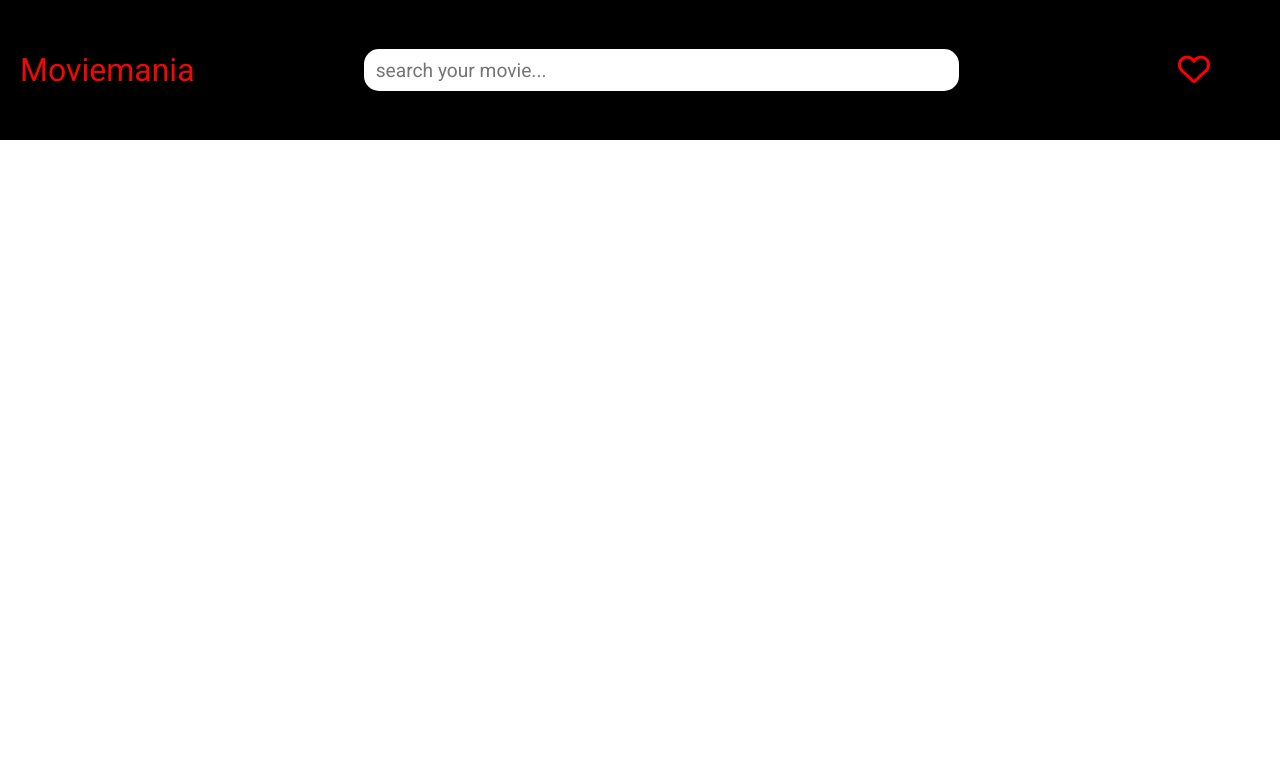
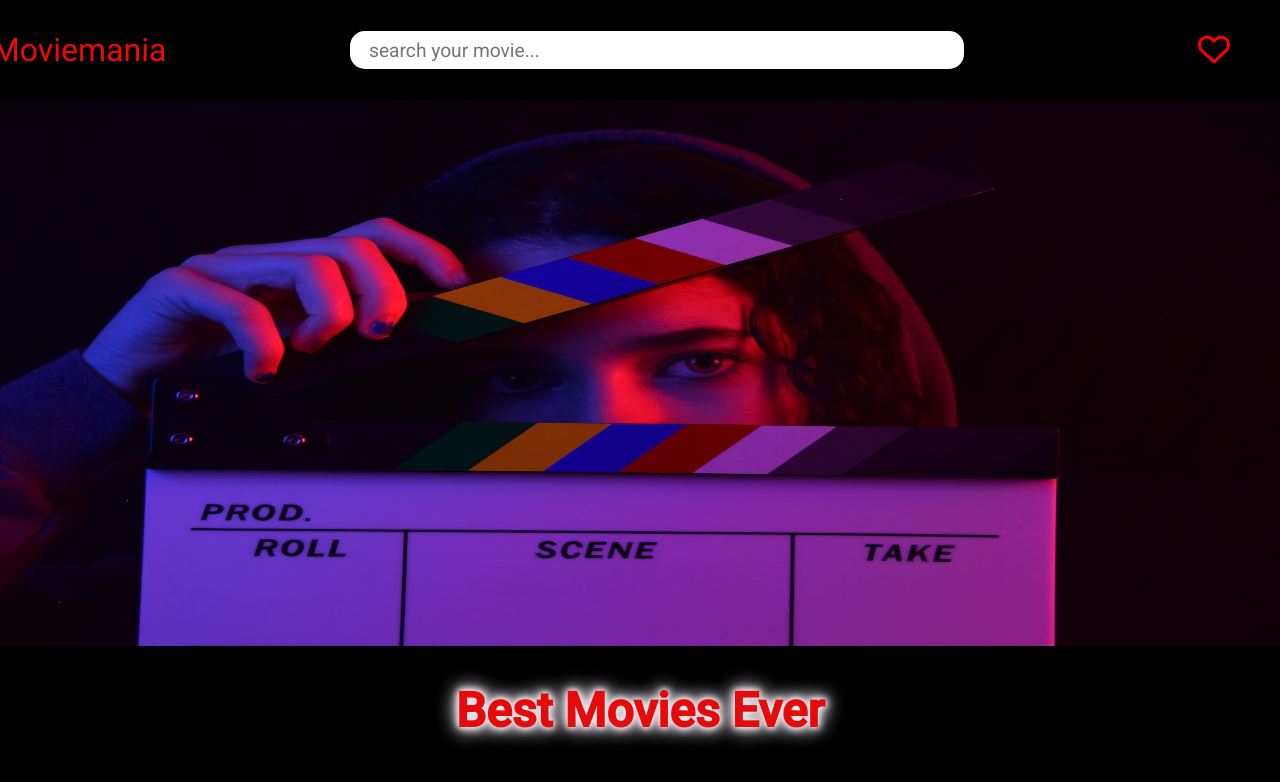
Before and after one commit to shubhamkr83/Moviemania, a plain HTML site: page index.html in a window 1280 px wide. Drawn offline with Linux system fonts and the light colour scheme; no server answers.

Commit message:
update home page

```diff
--- a/index.html
+++ b/index.html
@@ -46,6 +46,14 @@
 
         </div>
 
+        <figure>
+            <img src="./Img/Home Page.jpg" alt="image" width="100%" height="550px">
+        </figure>
+
+        <div class="best_movies_title">
+            <h2>Best Movies Ever</h2>
+        </div>
+
         <div id="movie-container">
             <div class="movie-element"></div>
         </div>
--- a/js/script.js
+++ b/js/script.js
@@ -1,14 +1,11 @@
-// this is the api key
 const APIKEY = 'api_key=862cadca8a1fa8797cdb1a91c519beb7';
-// this is the home url
 const HOMEURL = `https://api.themoviedb.org/3/discover/movie?${APIKEY}&language=en-US&sort_by=popularity.desc&include_adult=false&include_video=false&page=1&with_watch_monetization_types=flatrate`;
-// this is the image url
 const IMAGEURL = 'https://image.tmdb.org/t/p/w500';
 
 // fetching elements index page
 var container = document.getElementById('movie-container');
 var search = document.getElementById('searchMovie');
-var wrapperDiv = document.querySelector('.search-conten');
+var wrapperDiv = document.querySelector('.search-content');
 var resultsDiv = document.querySelector('.results');
 
 
--- a/sass/moviepage.scss
+++ b/sass/moviepage.scss
@@ -150,8 +150,7 @@ body {
     color: red;
 
     :hover {
-        color: blue;
-        font-size: 2.2rem;
+        color: rgb(255, 255, 255);
         background: none;
         border: none;
     }
--- a/sass/myfav.scss
+++ b/sass/myfav.scss
@@ -1,11 +1,13 @@
 @import url('https://fonts.googleapis.com/css2?family=Poppins:wght@300;400;500;600&family=Roboto:wght@400;500&display=swap');
 
-body {
+* {
     padding: 0px;
     margin: 0px;
-    background-color: rgb(255, 255, 255);
-    color: rgb(0, 0, 0);
+}
 
+body {
+    background-color: rgb(8, 8, 8);
+    color: rgb(255, 255, 255);
 }
 
 #heading {
@@ -78,9 +80,11 @@ body {
     font-family: "Poppins", sans-serif;
 
 
+
     .movie-details {
         margin: 10px;
         border-radius: 20px;
+
 
 
         .thumbnail {
@@ -89,9 +93,7 @@ body {
                 border-radius: 20px;
                 height: 400px;
                 width: 280px;
-                box-shadow: rgba(0, 0, 0, 0.25) 0px 14px 28px, rgba(0, 0, 0, 0.22) 0px 10px 10px;
                 transition: all .3s linear;
-
             }
 
             :hover {
@@ -116,7 +118,7 @@ body {
 
                 a {
                     font-size: 1.7rem;
-                    color: rgb(0, 0, 0);
+                    color: rgb(255, 255, 255);
                     font-weight: 500;
                     text-decoration: none;
                 }
--- a/sass/style.scss
+++ b/sass/style.scss
@@ -1,11 +1,14 @@
 @import url('https://fonts.googleapis.com/css2?family=Poppins:wght@300;400;500;600&family=Roboto:wght@400;500&display=swap');
 
-body {
+* {
     margin: 0px;
     padding: 0px;
-    background-color: rgb(255, 255, 255);
-    background-blend-mode: multiply;
-    background-size: cover;
+
+    box-sizing: border-box;
+}
+
+body {
+    background-color: rgb(0, 0, 0);
     color: rgb(0, 0, 0);
 }
 
@@ -13,18 +16,18 @@ a {
     text-decoration: none;
 }
 
-/* header section css */
+
 #header {
-    // width: 100%;
+    width: 100%;
     display: flex;
     justify-content: space-between;
     align-items: center;
-    background-color: rgb(0, 0, 0);
-    padding: 20px;
-    z-index: 10;
+    background: rgb(0, 0, 0);
+    position: fixed;
+    z-index: 9999999;
 
     #logo {
-        width: auto;
+        width: 13%;
         height: 100px;
         display: flex;
         align-items: center;
@@ -49,23 +52,28 @@ a {
             border-radius: 10px;
             top: 15px;
 
+
             #search-area {
                 display: flex;
                 justify-content: space-between;
                 align-items: center;
                 color: white;
+                // border: 2px solid red;
+
 
                 input {
                     width: 100%;
-                    height: 18px;
+                    height: 20px;
                     font-size: 1.2rem;
-                    padding: 12px;
+                    padding: 19px;
                     border: none;
                     border-radius: 15px;
                     color: rgb(0, 0, 0);
                     background-color: rgb(255, 255, 255);
                     outline: none;
                     font-family: 'Roboto', sans-serif;
+                    // border: 2px solid red;
+
                 }
 
 
@@ -119,10 +127,29 @@ a {
     }
 }
 
+figure {
+    width: 100%;
+    padding-top: 6rem;
+
+}
+
+.best_movies_title {
+    text-align: center;
+    margin: 2rem;
+
+    h2 {
+        font-size: 3rem;
+        font-family: 'Roboto', sans-serif;
+        color: rgb(230, 11, 11);
+        text-shadow: 0 0 5px #f1eef1, 0 0 10px #eee7ee, 0 0 20px #e2dbe2, 0 0 20px #f1e9f1, 0 0 10px #dad1d9;
+
+    }
+}
+
 #movie-container {
     margin: auto;
     margin-top: 2rem;
-    width: 80%;
+    width: 90%;
     display: flex;
     flex-wrap: wrap;
     gap: 3rem;
@@ -133,7 +160,7 @@ a {
         position: relative;
         overflow: hidden;
         border-radius: 20px;
-        box-shadow: rgba(0, 0, 0, 0.25) 0px 14px 28px, rgba(0, 0, 0, 0.22) 0px 10px 10px;
+        box-shadow: rgba(177, 10, 228, 0.336) 0px 8px 24px;
 
         .movie-poster {
             height: 400px;
@@ -208,12 +235,14 @@ a {
                 .movie-rating {
                     font-size: 1.2rem;
                     font-weight: 500;
-                    color: red;
+                    text-shadow: 0 0 5px red, 0 0 10px red;
+                    color: #ffffff;
                 }
 
                 .add-movie-to-list {
                     font-size: 1.4rem;
-                    color: red;
+                    text-shadow: 0 0 5px red, 0 0 10px red;
+                    color: #f1eef1;
 
                     :hover {
                         color: #ffff;
@@ -233,7 +262,7 @@ a {
     }
 
     :hover .movie-decription {
-        top: 18.4rem;
+        top: 19.4rem;
     }
 }
 
```
Also changed, not shown: Img/Home Page.jpg (added), sass/moviepage.css, sass/myfav.css, sass/style.css, 3 other files.
